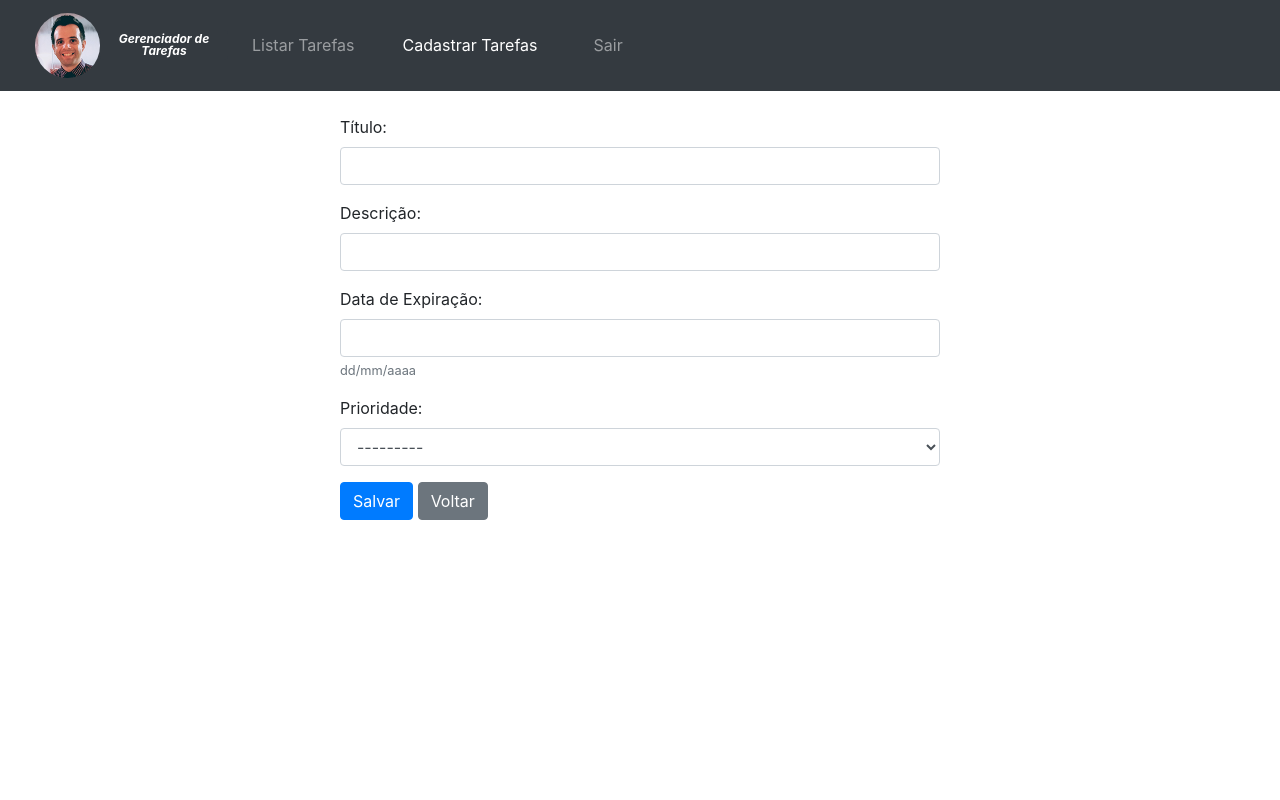
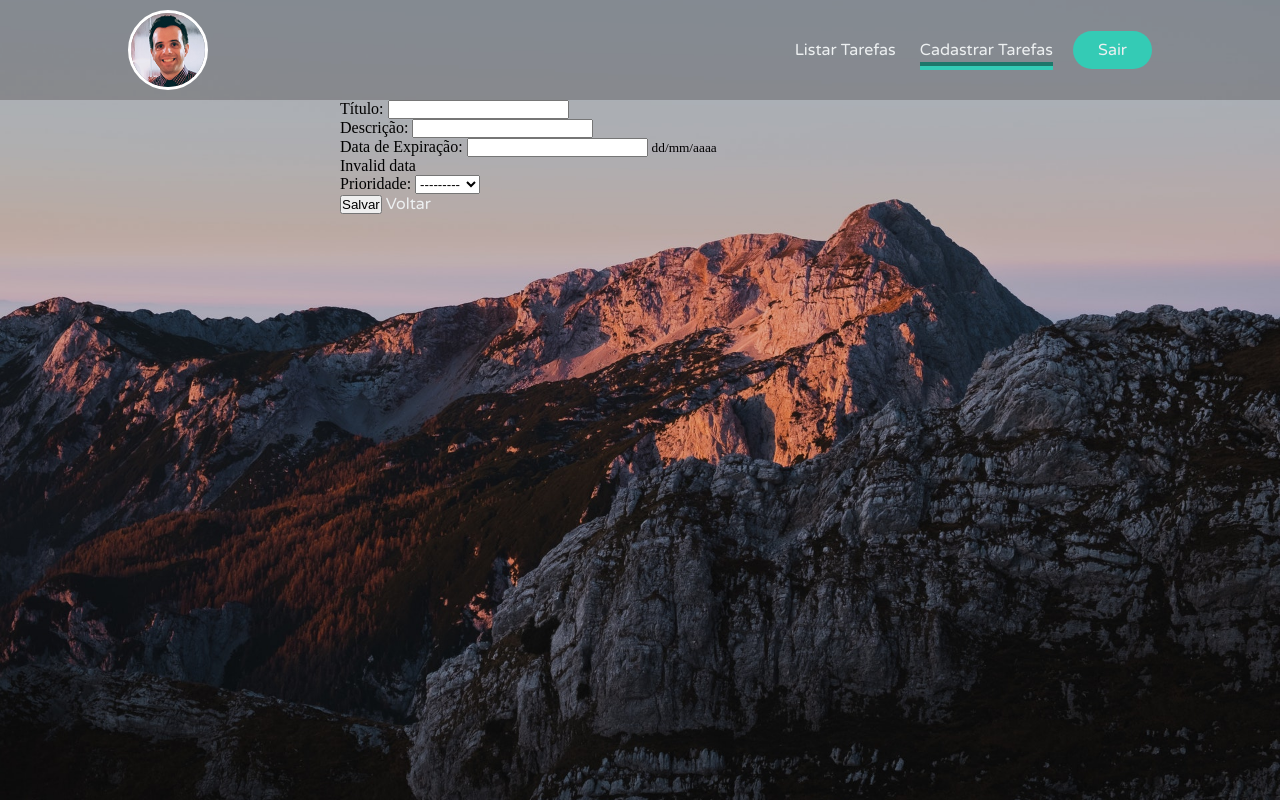
Before and after one commit to eusouocristian/gerenciador_tarefas, a Django app: page /cadastrar_tarefa/ in a window 1280 px wide. Run offline with Django 3.2, Linux system fonts and the light colour scheme; the visitor is signed in with stand-in values (Sample User, id 1); some libraries are stand-ins or nearby versions.

Commit message:
melhorias na pagina

```diff
--- a/app/entidades/tarefa.py
+++ b/app/entidades/tarefa.py
@@ -1,4 +1,5 @@
 # boa pratica criar variaveis privadas (sem possibilidade de acesso atraves da classe, usando '__' antes do nome
+# Esse arquivo cria a classe Tarefa para ser usada ao lonfgo do projeto com suas propriedades
 class Tarefa:
     def __init__(self, titulo, descricao, data_expiracao, prioridade, usuario):
         self.__titulo = titulo
@@ -10,7 +11,6 @@
     @property
     def titulo(self):
         return self.__titulo
-
     @titulo.setter
     def titulo(self, titulo):
         self.titulo = titulo
@@ -18,7 +18,6 @@
     @property
     def descricao(self):
         return self.__descricao
-
     @descricao.setter
     def descricao(self, descricao):
         self.descricao = descricao
@@ -26,7 +25,6 @@
     @property
     def data_expiracao(self):
         return self.__data_expiracao
-
     @data_expiracao.setter
     def data_expiracao(self, data_expiracao):
         self.data_expiracao = data_expiracao
@@ -34,7 +32,6 @@
     @property
     def usuario(self):
         return self.__usuario
-
     @usuario.setter
     def usuario(self, usuario):
         self.usuario = usuario
@@ -42,7 +39,6 @@
     @property
     def prioridade(self):
         return self.__prioridade
-
     @prioridade.setter
     def prioridade(self, prioridade):
         self.prioridade = prioridade
--- a/app/static/app/css/custom.css
+++ b/app/static/app/css/custom.css
@@ -0,0 +1,156 @@
+@import url('https://fonts.googleapis.com/css2?family=Varela+Round&display=swap');
+
+* {
+    box-sizing: border-box;
+    margin: 0;
+    padding: 0;
+}
+
+:root {
+    --navbar-background: rgba(47, 40, 43, 0.281);
+}
+
+#showcase {
+    background-image: url('../images/landscape-lq.jpg');
+    height: 100vh;
+    background-size: cover;
+    background-position: center;
+    display: flex;
+    flex-direction: column;
+}
+
+header {
+    display: flex;
+    justify-content: flex-end;
+    align-items: center;
+    padding: 30px 10%;
+    background-color:  var(--navbar-background);
+    height: 100px;
+}
+
+.logo {
+    cursor: pointer;
+    margin-right: auto;
+    border-radius: 50%;
+    width: 80px;
+    border: 3px solid white;
+}
+
+.underlined {
+    border-bottom: 3px solid;
+    border-bottom-width: 8px;
+    border-bottom-style: groove;
+    border-bottom-color: rgba(52, 203, 181, 1);
+    padding-bottom: 2px;
+}
+
+.titulo {
+    font-family: 'Varela Round', sans-serif;
+    font-weight: 500;
+    font-size: 30px;
+    color: #edf0f1;
+    text-decoration: none;
+    margin-left: 40px;
+    margin-top: 40px;
+    margin-bottom: 25px;
+}
+
+.prioridade {
+    font-family: 'Varela Round', sans-serif;
+    font-weight: 500;
+    font-size: 30px;
+    color: black;
+    text-decoration: none;
+    margin-top: 0px;
+    margin-bottom: 20px;
+}
+
+ol li {
+    font-family: 'Varela Round', sans-serif;
+    font-weight: 400;
+    font-size: 16px;
+    color: #edf0f1;
+    text-decoration: none;
+    padding-bottom: 15px;
+    background-color: #2f282b00;
+}
+
+.lista_tarefas {
+    padding-left: 80px;
+    font-family: 'Varela Round', sans-serif;
+    font-weight: 400;
+    font-size: 16px;
+    color: #edf0f1;
+}
+
+.wrapper {
+    display: flex;
+    align-items: center;
+    align-content: center;
+    flex-direction: column;
+
+}
+
+.card {
+    margin: 1rem;
+    width: 32rem;
+    background-color: #ebeef8;
+    display: flex;
+    flex-direction: column;
+    align-items: center;
+    justify-content: space-evenly;
+    box-shadow: .5rem .5rem 3rem rgba(0,0,0,.2);
+    border-radius: 8px;
+}
+
+.botao {
+    display: flex;
+    align-items: center;
+    flex-direction: column;
+    justify-content: center;
+}
+
+li, a, button {
+    font-family: 'Varela Round', sans-serif;
+    font-weight: 400;
+    font-size: 16px;
+    color: #edf0f1;
+    text-decoration: none;
+    background-color:  #2f282b00;
+}
+
+.nav__links {
+    list-style: none;
+    background-color:  #2f282b00;
+    padding-bottom: 0px;
+}
+
+.nav__links li {
+    display: inline-block;
+    padding: 0px 0px;
+    background-color: #2f282b00;
+}
+
+.nav__links li a {
+    transition: all 0.3s ease 0s;
+    background-color:  #2f282b00;
+    margin-right: 20px;
+}
+
+.nav__links li a:hover {
+    color: #bfc7c6;
+    background-color:  #2f282b00;
+}
+
+button {
+    padding: 9px 25px;
+    background-color:  rgba(52, 203, 181, 1);
+    border: none;
+    border-radius: 50px;
+    cursor: pointer;
+    transition: all 0.3s ease 0s;
+}
+
+button:hover {
+    background-color: rgba(52, 203, 181, 0.7);
+}
--- a/app/templates/base_new.html
+++ b/app/templates/base_new.html
@@ -1,10 +1,45 @@
 <!DOCTYPE html>
-<html lang="en">
+{% load static %}
 <head>
     <meta charset="UTF-8">
-    <title>$Title$</title>
+    <meta http-equiv="X-UA-Compatible" content="IE=edge">
+    <title>Gerenciador de Tarefas</title>
+    <!-- <script src="https://code.jquery.com/jquery-2.1.3.min.js"></script> -->
+    <meta name="viewport" content="width=device-width, initial-scale=1">
+    <link rel="stylesheet" href="{% static 'app/css/custom.css' %}">
 </head>
-<body>
-$END$
+
+<body id="showcase">
+
+    <header>
+        <img class="logo" src="{% static 'app/images/pic.jpg' %}" alt="logo">
+        <nav>
+            <ol class="nav__links">
+                <li>
+                    {% if caminho == '/listar_tarefas/' %}
+                    <a class="underlined" href="{% url 'listar_tarefas' %}">Listar Tarefas</a>
+                    {% else %}
+                    <a href="{% url 'listar_tarefas' %}">Listar Tarefas</a>
+                    {% endif %}
+                </li>
+                <li>
+                    {% if caminho == '/cadastrar_tarefa/' %}
+                    <a class="underlined" href="{% url 'cadastrar_tarefa' %}">Cadastrar Tarefas</a>
+                    {% else %}
+                    <a href="{% url 'cadastrar_tarefa' %}">Cadastrar Tarefas</a>
+                    {% endif %}
+                </li>
+            </ol>
+        </nav>
+        <a class="nav__links" href="{% url 'deslogar_usuario' %}"><button>Sair</button></a>
+    </header>
+
+
+    <main>
+        {% block conteudo %}
+        <!-- Essa estratégia serve para se usar o template base e se inserir conteudo no block 'conteudo' -->
+        {% endblock conteudo %}
+    </main>
+
 </body>
 </html>
--- a/app/templates/tarefas/confirma_exclusao.html
+++ b/app/templates/tarefas/confirma_exclusao.html
@@ -1,4 +1,4 @@
-{% extends 'base.html' %}
+{% extends 'base_new.html' %}
 
 {% block conteudo %}
 <div class="mb-3">
--- a/app/templates/tarefas/form_tarefa.html
+++ b/app/templates/tarefas/form_tarefa.html
@@ -1,4 +1,4 @@
-{% extends 'base.html' %}
+{% extends 'base_new.html' %}
 
 {% load meus_filtros %}
 <!--Para adicionar uma classe do bootstrap no label, basta carregar o filtro e adicionar no codigo-->
```
Also changed, not shown: app/templates/tarefas/listar_tarefas.html (+22 -16 lines).
